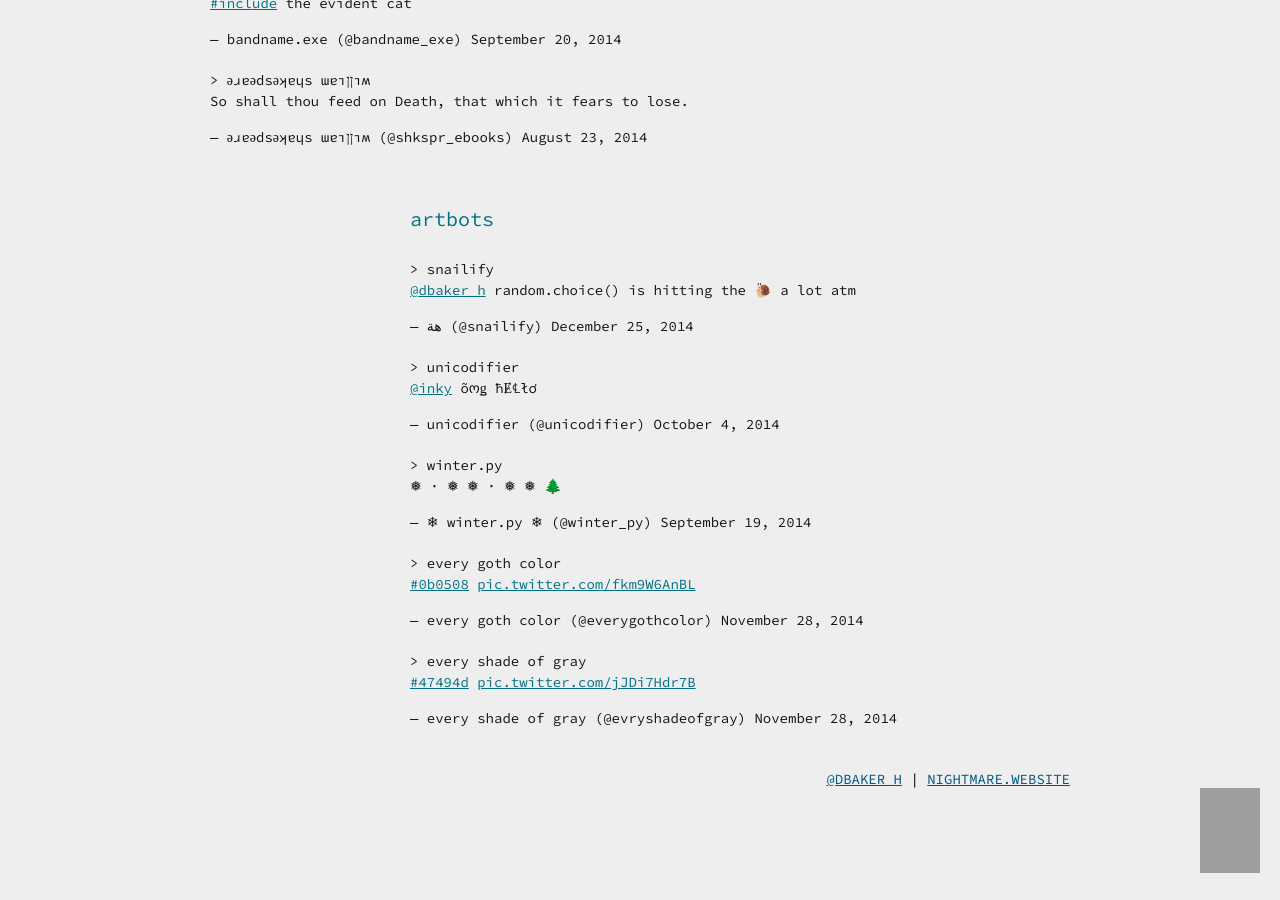
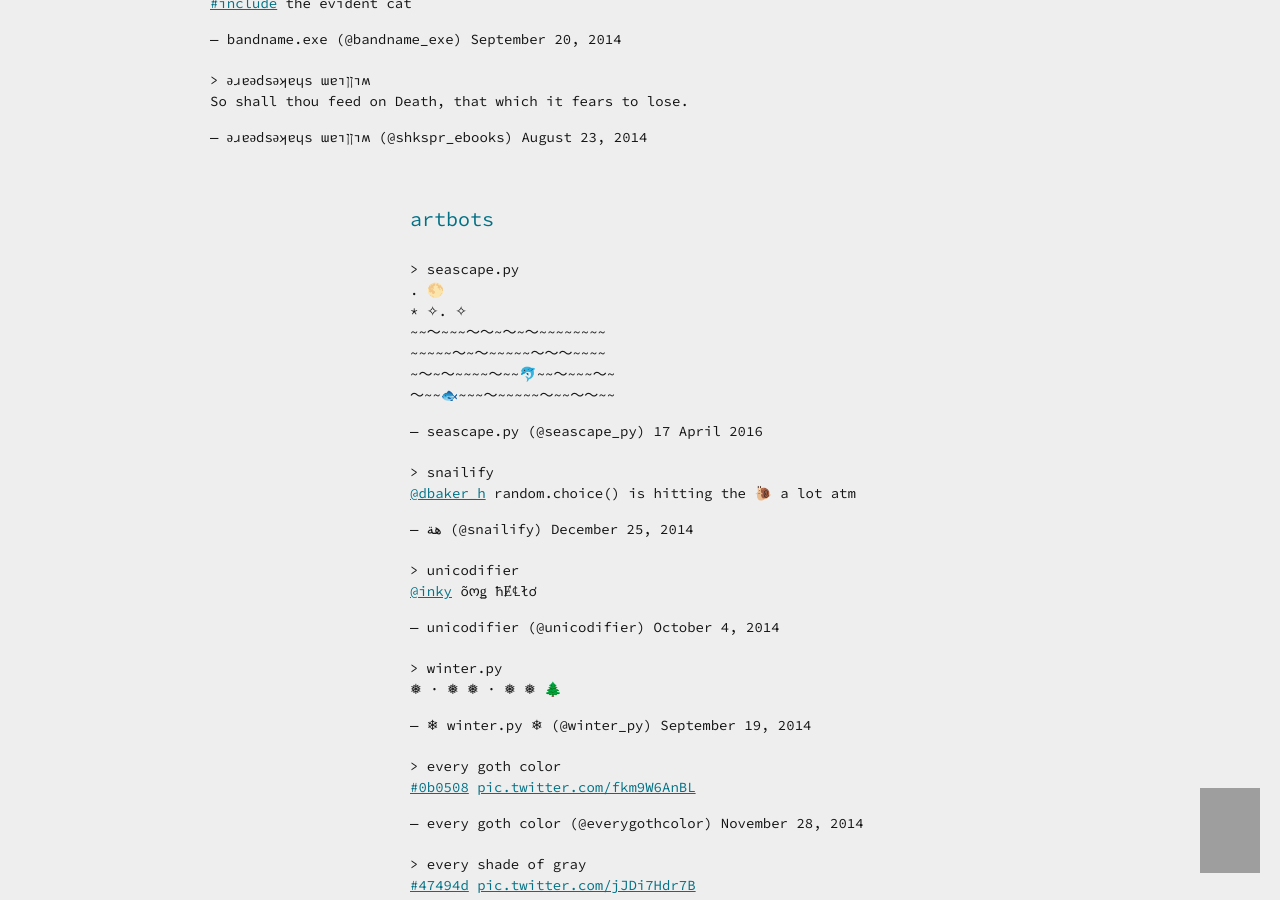
Before and after one commit to d-baker/navsite, a Jekyll site: the page built from bots.html, in a window 1280 px wide and 900 px high, scrolled down 973 px. Built offline with Jekyll 4.4.1, drawn with Linux system fonts in a browser that asks for light colours; nearby versions of some CDN libraries; some web fonts are replaced; library files that are not in the unit come from our copies; comment, search, counter and statistics services are not loaded; grey boxes are pictures that could not be loaded.

Commit message:
add seascape to bots page

```diff
--- a/_data/bots.yml
+++ b/_data/bots.yml
@@ -60,6 +60,11 @@
            <blockquote class="twitter-tweet" lang="en"><p>So shall thou feed on Death, that which it fears to lose.</p>&mdash; ǝɹɐǝdsǝʞɐɥs ɯɐıןןıʍ (@shkspr_ebooks) <a href="https://twitter.com/shkspr_ebooks/status/503079281744809984">August 23, 2014</a></blockquote>
 
 artbots:
+  - title: seascape.py
+    url: https://twitter.com/seascape_py
+    description: generated seascapes
+    embed: <blockquote class="twitter-tweet" lang="en"><p>. 🌕 <br>* ✧. ✧ <br>~~〜~~~〜〜~〜~〜~~~~~~~~<br>~~~~~〜~〜~~~~~〜〜〜~~~~<br>~〜~〜~~~~〜~~🐬~~〜~~~〜~<br>〜~~🐟~~~〜~~~~~〜~~〜〜~~</p>&mdash; seascape.py (@seascape_py) <a href="https://twitter.com/seascape_py/status/721849579163889665">17 April 2016</a></blockquote>
+
   - title: snailify
     url: https://twitter.com/snailify
     description: adds a slimy touch to your tweets
```
